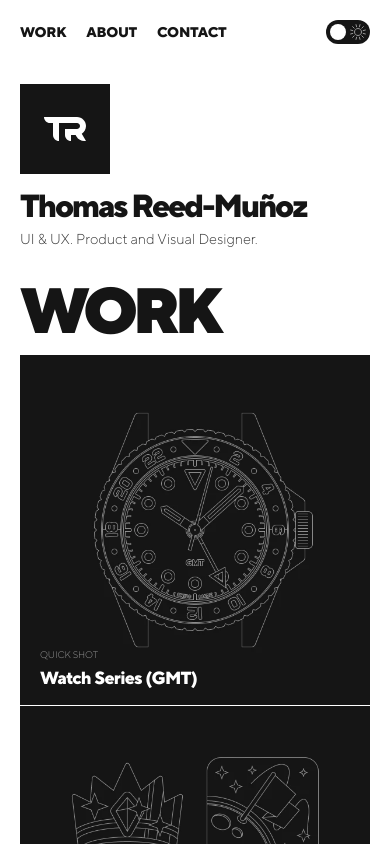
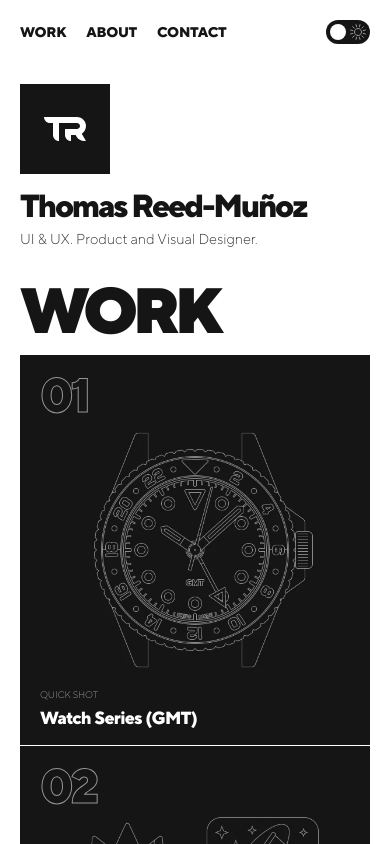
Before and after one commit to thomrm/thomrm, a SvelteKit app: page / in a window 390 px wide. Shown: the top 844 px of the page. Built offline with nearby package versions, Linux system fonts and the light colour scheme.

Commit message:
work item adjustments

```diff
--- a/src/lib/projects.js
+++ b/src/lib/projects.js
@@ -43,7 +43,7 @@ const data = [
     }
 ]
 
-export const work = data.map(({ id, name, type, desc, skills, image }) => {
+export const work = data.map(({ name, type, desc, skills, image }) => {
     return {
 		name,
         type,
--- a/src/routes/+page.svelte
+++ b/src/routes/+page.svelte
@@ -26,6 +26,7 @@
                                 <div class="small">{item.type}</div>
                                 <h3><span>{item.name}</span></h3>
                             </div>
+                            <div class="work-item__number"><span>{(i+1).toLocaleString('en-US', {minimumIntegerDigits: 2, useGrouping:false})}</span></div>
                         </button>
                     </li>
                 {/each}
@@ -38,7 +39,7 @@
                 <div class="skills__header">
                     <div class="skills__header-left">
                         <span>
-                            Skills
+                            Skill
                             <svg width="16" height="16" viewBox="0 0 16 16" fill="none" xmlns="http://www.w3.org/2000/svg">
                                 <path d="M8 11.0566L3.90212 4.5H12.0979L8 11.0566Z" stroke="currentColor" />
                             </svg>
@@ -173,7 +174,6 @@
     }
 
     .work-item {
-        height: 600px;
         position: relative;
         display: flex;
         flex: 1 0 0;
@@ -202,6 +202,26 @@
 
         & .small {
             color: var(--Color-Overlay);
+        }
+    }
+
+    .work-item__number {
+        font-size: 6rem;
+        font-weight: 800;
+        letter-spacing: -0.06em;
+        height: 5rem;
+        line-height: 1;
+        color: var(--Color-Object);
+        -webkit-text-stroke: 1px var(--Color-Overlay);
+        position: absolute;
+        top: 0;
+        left: 0;
+        padding: var(--Padding-Large);
+        user-select: none;
+
+        & span {
+            display: block;
+            margin-top: -2px;
         }
     }
 
@@ -350,12 +370,14 @@
             grid-template-columns: repeat(auto-fit, minmax(calc(100dvw - (var(--Padding-Section) * 2)), 1fr));
         }
 
-        .work-item {
-            height: calc(100dvw - (var(--Padding-Section) * 2));
-        }
-
         .work-item__image {
             width: calc(100dvw - (var(--Padding-Section) * 2));
         }
     }
+
+    @media screen and (max-width: 440px) {
+        .work-item {
+            padding: 20px 0;
+        }
+    }
 </style>
```
